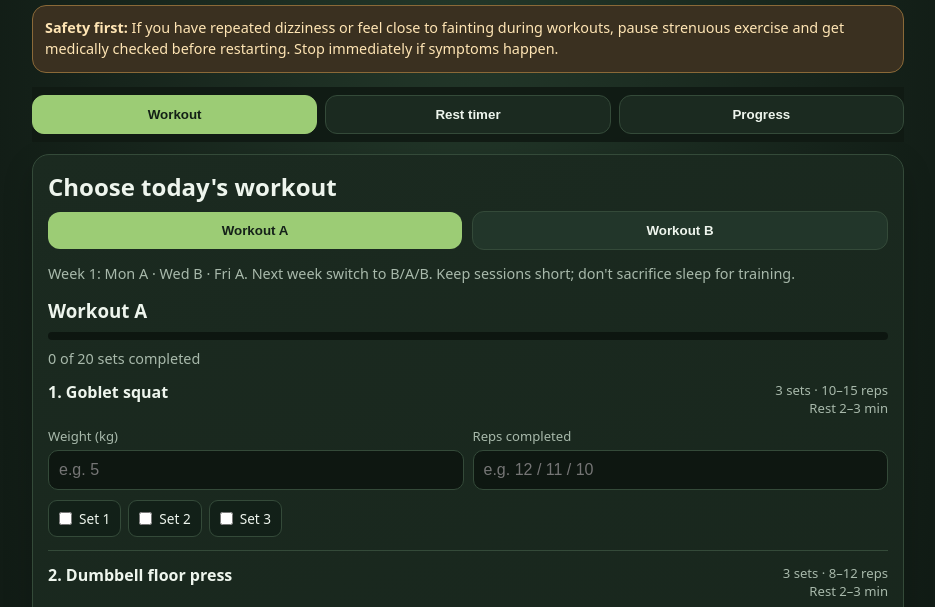
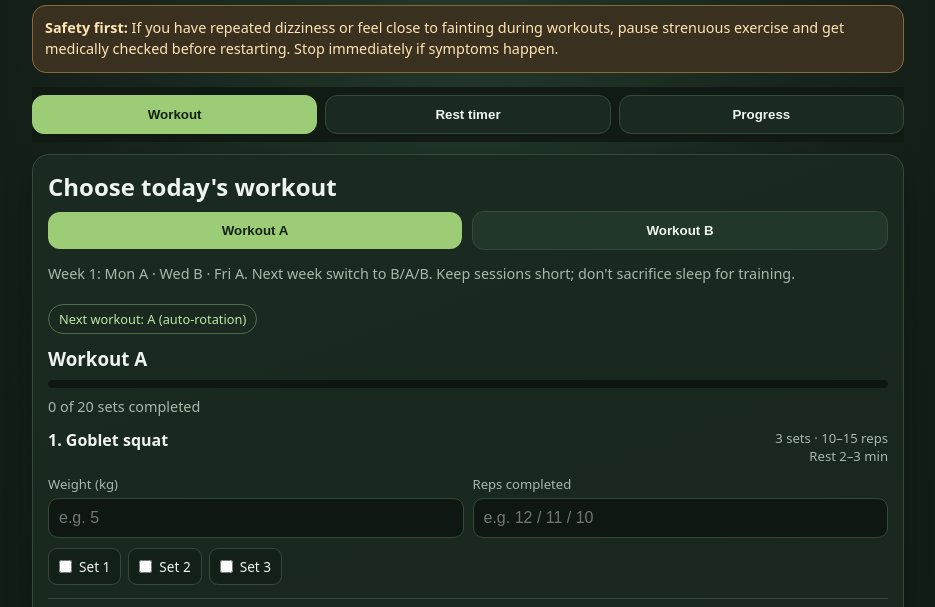
Before and after one commit to crisdaniel-dev/Home-workout-app, a plain HTML site: page index.html in a window 1280 px wide. Shown: the part 157-764 px from the top of the page, without its empty margins (172-1107 px from the left). Drawn offline with Linux system fonts and the light colour scheme.

Commit message:
Add files via upload

```diff
--- a/index.html
+++ b/index.html
@@ -13,18 +13,18 @@
 <div class="alert"><b>Safety first:</b> If you have repeated dizziness or feel close to fainting during workouts, pause strenuous exercise and get medically checked before restarting. Stop immediately if symptoms happen.</div>
 <nav class="tabs"><button class="tab active" data-tab="workout">Workout</button><button class="tab" data-tab="timer">Rest timer</button><button class="tab" data-tab="progress">Progress</button></nav>
 <section id="workout" class="active">
-<div class="card"><h2>Choose today's workout</h2><div class="row"><button class="btn" id="btnA">Workout A</button><button class="btn secondary" id="btnB">Workout B</button></div><p class="muted" id="scheduleText">Week 1: Mon A · Wed B · Fri A. Next week switch to B/A/B. Keep sessions short; don't sacrifice sleep for training.</p><h3 id="workoutTitle">Workout A</h3><div class="progress"><div class="bar" id="workBar"></div></div><div class="muted" id="doneText">0 sets completed</div><div id="exercises"></div><label class="muted">Session notes</label><textarea id="notes" placeholder="How did the session feel? Record anything helpful..."></textarea><div class="row" style="margin-top:10px"><button class="btn" id="finish">Save completed workout</button><button class="btn secondary" id="reset">Reset checkboxes</button></div></div>
+<div class="card"><h2>Choose today's workout</h2><div class="row"><button class="btn" id="btnA">Workout A</button><button class="btn secondary" id="btnB">Workout B</button></div><p class="muted" id="scheduleText">Week 1: Mon A · Wed B · Fri A. Next week switch to B/A/B. Keep sessions short; don't sacrifice sleep for training.</p><p class="pill" id="nextWorkoutLabel">Next workout: A (auto-rotation)</p><h3 id="workoutTitle">Workout A</h3><div class="progress"><div class="bar" id="workBar"></div></div><div class="muted" id="doneText">0 sets completed</div><div id="exercises"></div><label class="muted">Session notes</label><textarea id="notes" placeholder="How did the session feel? Record anything helpful..."></textarea><div class="row" style="margin-top:10px"><button class="btn" id="finish">Save completed workout</button><button class="btn secondary" id="reset">Reset checkboxes</button></div></div>
 </section>
 <section id="timer"><div class="card timerbox"><h2>Rest timer</h2><p class="muted">Choose a rest duration between sets.</p><div class="timer" id="timerDisplay">02:00</div><div class="row"><button class="btn secondary" data-seconds="60">1 min</button><button class="btn secondary" data-seconds="120">2 min</button><button class="btn secondary" data-seconds="180">3 min</button></div><div class="row" style="margin-top:10px"><button class="btn" id="startTimer">Start</button><button class="btn secondary" id="pauseTimer">Pause</button><button class="btn secondary" id="resetTimer">Reset</button></div><p class="muted" id="timerStatus">Timer ready</p></div></section>
 <section id="progress"><div class="card"><h2>Workout history</h2><p class="muted">Saved locally on this browser. Entries stay on this device unless you export them.</p><div class="row"><button class="btn secondary" id="export">Export backup</button><button class="btn secondary" id="importBtn">Import backup</button><button class="btn secondary" id="clearHistory">Clear history</button><input type="file" id="importFile" accept="application/json" hidden></div><div id="history"></div></div></section>
 <footer class="foot">Consistency beats perfection. Train safely, eat enough, and recover well.</footer>
 <script>
 const routines={A:[['Goblet squat','3 sets · 10–15 reps','2–3 min'],['Dumbbell floor press','3 sets · 8–12 reps','2–3 min'],['One-arm dumbbell row','3 sets · 10–15 each arm','2 min'],['Dumbbell Romanian deadlift','2 sets · 8–12 reps','2–3 min'],['Dumbbell lateral raise','2 sets · 12–20 reps','1–2 min'],['Triceps extension','2 sets · 10–15 reps','1–2 min'],['Calf raise','3 sets · 12–20 reps','1 min'],['Plank','2 sets · 20–45 sec','1 min']],B:[['Dumbbell split squat','3 sets · 8–12 each leg','2–3 min'],['Bent-over barbell row','3 sets · 8–12 reps','2–3 min'],['Push-ups','3 sets · 8–15 reps','2 min'],['Dumbbell shoulder press','2 sets · 8–12 reps','2 min'],['Dumbbell bicep curl','2 sets · 10–15 reps','1–2 min'],['Hammer curl','2 sets · 10–15 reps','1–2 min'],['Reverse wrist curl','2 sets · 12–20 reps','1 min'],['Reverse crunch','2 sets · 10–15 reps','1 min']]};
-let current='A',timerSecs=120,timerInterval=null;const checks={A:{},B:{}};const saved=()=>JSON.parse(localStorage.getItem('fernIronLog')||'[]');
-function renderWorkout(){document.getElementById('workoutTitle').textContent='Workout '+current;let container=document.getElementById('exercises');container.innerHTML='';routines[current].forEach((e,i)=>{let n=parseInt(e[1]);let item=document.createElement('div');item.className='exercise';item.innerHTML=`<div class="exercise-title"><h3>${i+1}. ${e[0]}</h3><div class="meta">${e[1]}<br>Rest ${e[2]}</div></div><div class="fields"><label>Weight (kg)<input type="number" min="0" step="0.5" placeholder="e.g. 5" data-weight="${current}-${i}"></label><label>Reps completed<input type="text" placeholder="e.g. 12 / 11 / 10" data-reps="${current}-${i}"></label></div><div class="sets">${Array.from({length:n},(_,s)=>`<label class="setcheck"><input type="checkbox" data-check="${current}-${i}-${s}"> Set ${s+1}</label>`).join('')}</div>`;container.appendChild(item);});document.querySelectorAll('[data-weight]').forEach(el=>el.value=localStorage.getItem('w-'+el.dataset.weight)||'');document.querySelectorAll('[data-reps]').forEach(el=>el.value=localStorage.getItem('r-'+el.dataset.reps)||'');document.querySelectorAll('[data-check]').forEach(el=>el.checked=!!checks[current][el.dataset.check]);document.getElementById('notes').value=localStorage.getItem('notes-'+current)||'';updateCount();}
+let current=localStorage.getItem('fernIronNextWorkout')||'A',timerSecs=120,timerInterval=null;const checks={A:{},B:{}};const saved=()=>JSON.parse(localStorage.getItem('fernIronLog')||'[]');
+function renderWorkout(){document.getElementById('workoutTitle').textContent='Workout '+current;document.getElementById('nextWorkoutLabel').textContent='Next workout: '+current+' (auto-rotation)';let container=document.getElementById('exercises');container.innerHTML='';routines[current].forEach((e,i)=>{let n=parseInt(e[1]);let item=document.createElement('div');item.className='exercise';item.innerHTML=`<div class="exercise-title"><h3>${i+1}. ${e[0]}</h3><div class="meta">${e[1]}<br>Rest ${e[2]}</div></div><div class="fields"><label>Weight (kg)<input type="number" min="0" step="0.5" placeholder="e.g. 5" data-weight="${current}-${i}"></label><label>Reps completed<input type="text" placeholder="e.g. 12 / 11 / 10" data-reps="${current}-${i}"></label></div><div class="sets">${Array.from({length:n},(_,s)=>`<label class="setcheck"><input type="checkbox" data-check="${current}-${i}-${s}"> Set ${s+1}</label>`).join('')}</div>`;container.appendChild(item);});document.querySelectorAll('[data-weight]').forEach(el=>el.value=localStorage.getItem('w-'+el.dataset.weight)||'');document.querySelectorAll('[data-reps]').forEach(el=>el.value=localStorage.getItem('r-'+el.dataset.reps)||'');document.querySelectorAll('[data-check]').forEach(el=>el.checked=!!checks[current][el.dataset.check]);document.getElementById('notes').value=localStorage.getItem('notes-'+current)||'';updateCount();}
 function updateCount(){let all=[...document.querySelectorAll('[data-check]')],done=all.filter(x=>x.checked).length;document.getElementById('doneText').textContent=`${done} of ${all.length} sets completed`;document.getElementById('workBar').style.width=all.length?`${done/all.length*100}%`:'0%';}
 document.querySelectorAll('.tab').forEach(btn=>btn.onclick=()=>{document.querySelectorAll('.tab').forEach(b=>b.classList.toggle('active',b===btn));document.querySelectorAll('section').forEach(s=>s.classList.toggle('active',s.id===btn.dataset.tab));if(btn.dataset.tab==='progress')renderHistory();});document.getElementById('btnA').onclick=()=>{current='A';renderWorkout()};document.getElementById('btnB').onclick=()=>{current='B';renderWorkout()};document.addEventListener('change',e=>{if(e.target.matches('[data-check]')){checks[current][e.target.dataset.check]=e.target.checked;updateCount()}if(e.target.matches('[data-weight]'))localStorage.setItem('w-'+e.target.dataset.weight,e.target.value);if(e.target.matches('[data-reps]'))localStorage.setItem('r-'+e.target.dataset.reps,e.target.value)});document.getElementById('notes').oninput=e=>localStorage.setItem('notes-'+current,e.target.value);document.getElementById('reset').onclick=()=>{checks[current]={};document.querySelectorAll('[data-check]').forEach(c=>c.checked=false);updateCount();};
-document.getElementById('finish').onclick=()=>{let record={date:new Date().toLocaleString(),workout:current,exercises:routines[current].map((e,i)=>({name:e[0],weight:document.querySelector(`[data-weight="${current}-${i}"]`)?.value||'',reps:document.querySelector(`[data-reps="${current}-${i}"]`)?.value||''})),completedSets:Object.keys(checks[current]).filter(k=>checks[current][k]).length,notes:document.getElementById('notes').value};let logs=saved();logs.unshift(record);localStorage.setItem('fernIronLog',JSON.stringify(logs));alert('Workout saved on this device!');renderHistory();};
+document.getElementById('finish').onclick=()=>{let record={date:new Date().toLocaleString(),workout:current,exercises:routines[current].map((e,i)=>({name:e[0],weight:document.querySelector(`[data-weight="${current}-${i}"]`)?.value||'',reps:document.querySelector(`[data-reps="${current}-${i}"]`)?.value||''})),completedSets:Object.keys(checks[current]).filter(k=>checks[current][k]).length,notes:document.getElementById('notes').value};let logs=saved();logs.unshift(record);localStorage.setItem('fernIronLog',JSON.stringify(logs));let next=current==='A'?'B':'A';localStorage.setItem('fernIronNextWorkout',next);alert('Workout '+current+' saved! Your next workout is automatically set to '+next+'.');current=next;renderWorkout();renderHistory();};
 function renderHistory(){let logs=saved(),div=document.getElementById('history');if(!logs.length){div.innerHTML='<p class="muted">No workouts saved yet.</p>';return;}div.innerHTML=logs.map(l=>`<div class="logitem"><b>${l.workout} · ${l.date}</b><p class="muted">${l.completedSets} sets checked off</p>${l.notes?`<p>${escapeHtml(l.notes)}</p>`:''}<details><summary>Exercise details</summary>${(l.exercises||[]).map(e=>`<p>${escapeHtml(e.name)} — ${escapeHtml(e.weight||'—')} kg · ${escapeHtml(e.reps||'no reps logged')}</p>`).join('')}</details></div>`).join('');}
 function escapeHtml(t){return String(t).replace(/[&<>"']/g,c=>({'&':'&amp;','<':'&lt;','>':'&gt;','"':'&quot;',"'":'&#39;'}[c]));}
 document.querySelectorAll('[data-seconds]').forEach(b=>b.onclick=()=>{timerSecs=+b.dataset.seconds;showTimer();document.getElementById('timerStatus').textContent='Duration selected';});function showTimer(){let m=Math.floor(timerSecs/60),s=timerSecs%60;document.getElementById('timerDisplay').textContent=`${String(m).padStart(2,'0')}:${String(s).padStart(2,'0')}`;}document.getElementById('startTimer').onclick=()=>{if(timerInterval)return;document.getElementById('timerStatus').textContent='Rest timer running';timerInterval=setInterval(()=>{if(timerSecs>0){timerSecs--;showTimer()}else{clearInterval(timerInterval);timerInterval=null;document.getElementById('timerStatus').textContent='Rest complete!';if('vibrate'in navigator)navigator.vibrate([250,150,250]);}},1000);};document.getElementById('pauseTimer').onclick=()=>{clearInterval(timerInterval);timerInterval=null;document.getElementById('timerStatus').textContent='Paused';};document.getElementById('resetTimer').onclick=()=>{clearInterval(timerInterval);timerInterval=null;timerSecs=120;showTimer();document.getElementById('timerStatus').textContent='Timer reset';};
--- a/sw.js
+++ b/sw.js
@@ -1 +1 @@
-const CACHE='fern-iron-v4';const FILES=['./','./index.html','./manifest.webmanifest','./icon.png','./icon-192.png','./icon-512.png'];self.addEventListener('install',e=>e.waitUntil(caches.open(CACHE).then(c=>c.addAll(FILES))));self.addEventListener('activate',e=>e.waitUntil((async()=>{const keys=await caches.keys();await Promise.all(keys.filter(k=>k!==CACHE).map(k=>caches.delete(k)));await self.clients.claim()})()));self.addEventListener('fetch',e=>{if(e.request.method!=='GET')return;e.respondWith(caches.match(e.request).then(cached=>cached||fetch(e.request).then(resp=>{let copy=resp.clone();caches.open(CACHE).then(c=>c.put(e.request,copy));return resp}).catch(()=>caches.match('./index.html'))));});
+const CACHE='fern-iron-v5';const FILES=['./','./index.html','./manifest.webmanifest','./icon.png','./icon-192.png','./icon-512.png'];self.addEventListener('install',e=>e.waitUntil(caches.open(CACHE).then(c=>c.addAll(FILES))));self.addEventListener('activate',e=>e.waitUntil((async()=>{const keys=await caches.keys();await Promise.all(keys.filter(k=>k!==CACHE).map(k=>caches.delete(k)));await self.clients.claim()})()));self.addEventListener('fetch',e=>{if(e.request.method!=='GET')return;e.respondWith(caches.match(e.request).then(cached=>cached||fetch(e.request).then(resp=>{let copy=resp.clone();caches.open(CACHE).then(c=>c.put(e.request,copy));return resp}).catch(()=>caches.match('./index.html'))));});
```
Also changed, not shown: icon.png.
